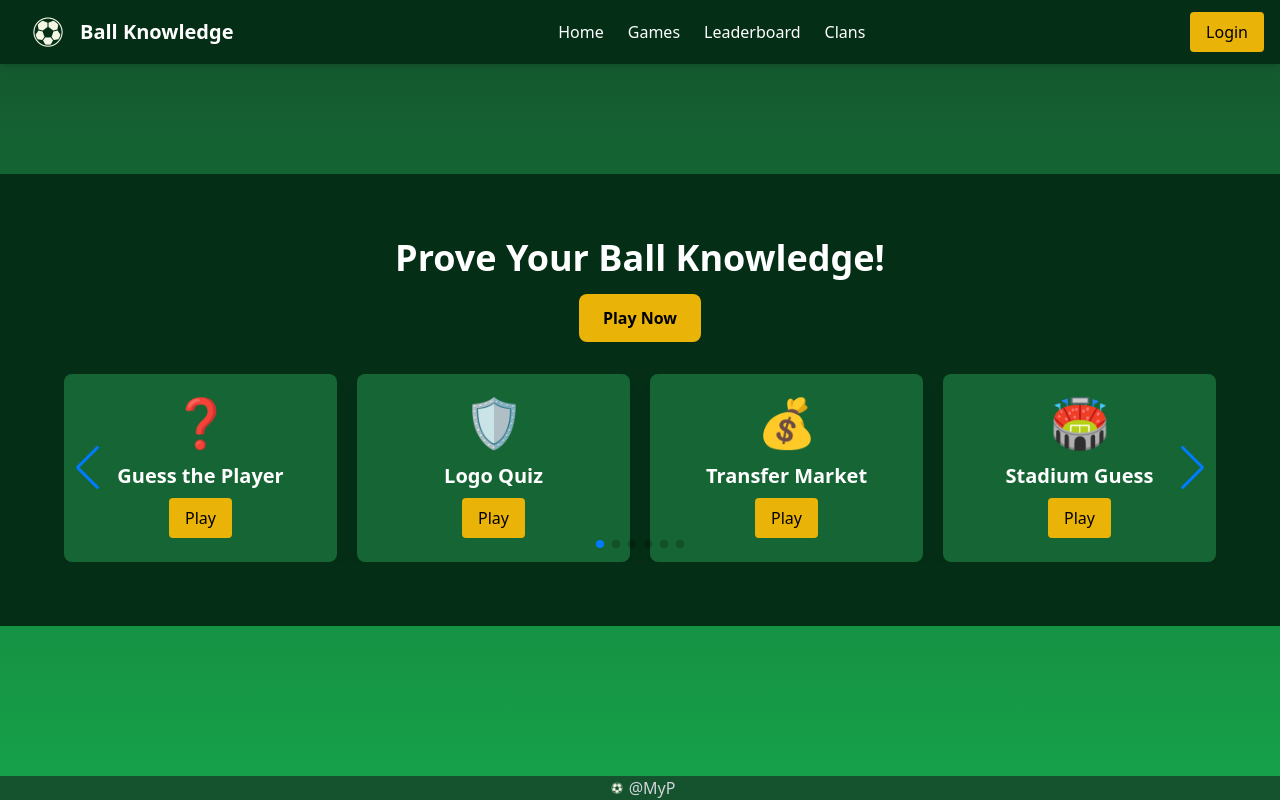
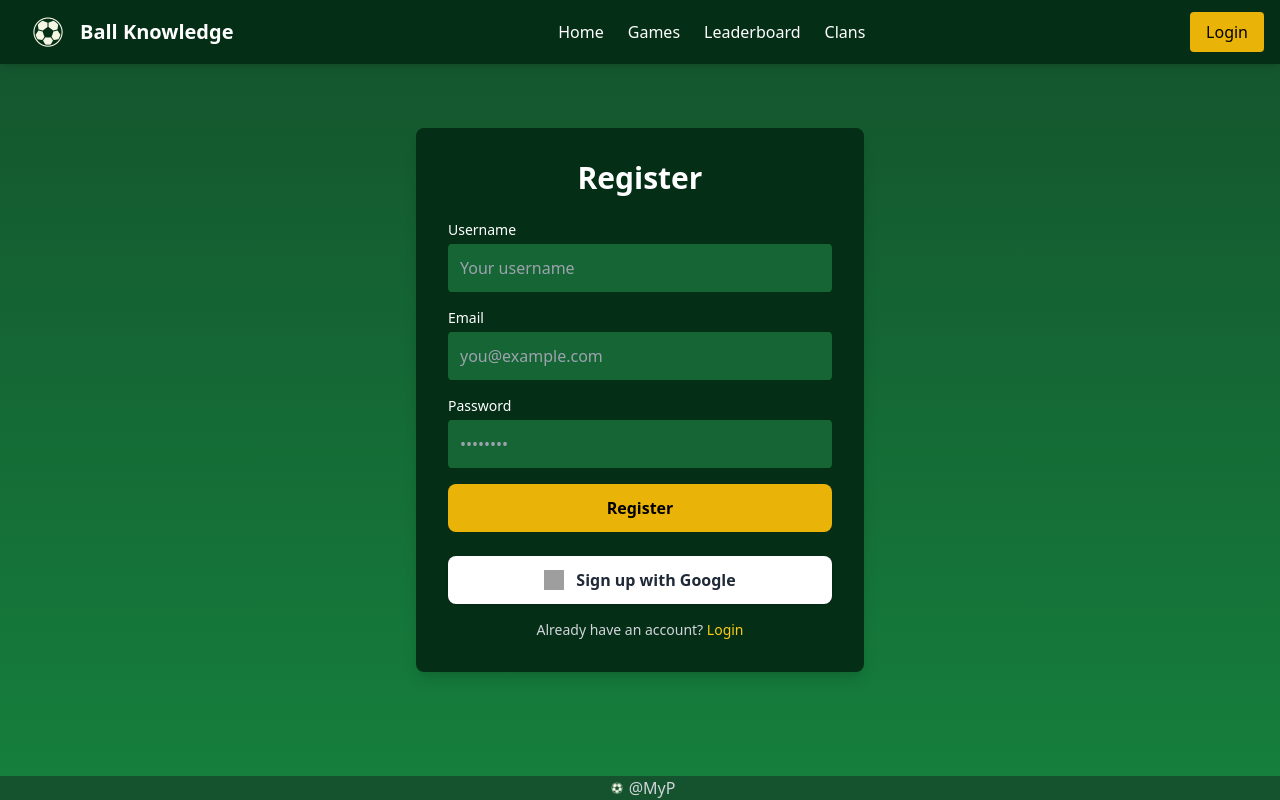
Before and after one commit to MyP99999/BallKnowledge-Frontend, a React (Create React App) app: page /register in a window 1280 px wide. Built offline with nearby package versions, Linux system fonts and the light colour scheme; grey boxes are pictures that could not be loaded.

Commit message:
login and register pages

```diff
--- a/package.json
+++ b/package.json
@@ -8,6 +8,7 @@
     "@testing-library/user-event": "^13.5.0",
     "react": "^18.3.1",
     "react-dom": "^18.3.1",
+    "react-router-dom": "^7.7.1",
     "react-scripts": "5.0.1",
     "swiper": "^11.2.10",
     "web-vitals": "^2.1.4"
--- a/src/App.js
+++ b/src/App.js
@@ -1,6 +1,9 @@
+import { Routes, Route } from "react-router-dom";
 import Footer from "./components/Footer";
 import Navbar from "./components/Navbar";
 import { LandingPage } from "./pages/LandingPage";
+import { LoginPage } from "./pages/LoginPage";
+import { RegisterPage } from "./pages/RegisterPage";
 
 function App() {
   return (
@@ -10,11 +13,19 @@ function App() {
         <Navbar />
       </div>
 
-      {/* Conținut: începe sub navbar */}
-      <div className="">
-        <LandingPage />
+      {/* Content under navbar */}
+      <div className="flex-grow">
+        <Routes>
+          <Route path="/" element={<LandingPage />} />
+          {/* <Route path="/games" element={<Games />} />
+          <Route path="/leaderboard" element={<Leaderboard />} />
+          <Route path="/clans" element={<Clans />} /> */}
+          <Route path="/login" element={<LoginPage />} />
+          <Route path="/register" element={<RegisterPage />} />
+        </Routes>
       </div>
 
+      {/* Footer fix */}
       <div className="fixed bottom-0 left-0 right-0 z-50">
         <Footer />
       </div>
--- a/src/components/Navbar.jsx
+++ b/src/components/Navbar.jsx
@@ -1,35 +1,48 @@
 import { useState } from "react";
+import { NavLink } from "react-router-dom";
 
 export default function Navbar() {
   const [isOpen, setIsOpen] = useState(false);
+
+  // Styles for active link
+  const linkClass = ({ isActive }) =>
+    `block hover:text-yellow-400 ${
+      isActive ? "text-yellow-400 font-bold" : "text-white"
+    }`;
 
   return (
     <nav className="bg-green-950 text-white w-full shadow-md">
       <div className="max-w-7xl mx-auto px-4 sm:px-2 lg:px-4">
         <div className="flex items-center justify-between h-16">
           {/* Logo */}
-          <div className="flex items-center">
-            <img
-              className="h-16 w-16"
-              src="/Ball.png"
-              alt="Logo"
-            />
+          <NavLink to="/" className="flex items-center hover:scale-105 transition duration-150">
+            <img className="h-16 w-16" src="/Ball.png" alt="Logo" />
             <span className="font-bold text-xl">Ball Knowledge</span>
-          </div>
+          </NavLink>
 
           {/* Desktop Menu */}
           <div className="hidden md:flex space-x-6">
-            <a href="/" className="hover:text-yellow-400">Home</a>
-            <a href="/games" className="hover:text-yellow-400">Games</a>
-            <a href="/leaderboard" className="hover:text-yellow-400">Leaderboard</a>
-            <a href="/clans" className="hover:text-yellow-400">Clans</a>
+            <NavLink to="/" className={linkClass}>
+              Home
+            </NavLink>
+            <NavLink to="/games" className={linkClass}>
+              Games
+            </NavLink>
+            <NavLink to="/leaderboard" className={linkClass}>
+              Leaderboard
+            </NavLink>
+            <NavLink to="/clans" className={linkClass}>
+              Clans
+            </NavLink>
           </div>
 
           {/* Login Button */}
           <div className="hidden md:flex">
-            <button className="bg-yellow-500 text-black px-4 py-2 rounded hover:bg-yellow-600 transition">
-              Login
-            </button>
+            <NavLink to="/login">
+              <button className="bg-yellow-500 text-black px-4 py-2 rounded hover:bg-yellow-600 transition">
+                Login
+              </button>
+            </NavLink>
           </div>
 
           {/* Mobile menu button */}
@@ -46,14 +59,40 @@ export default function Navbar() {
 
       {/* Mobile Dropdown */}
       {isOpen && (
-        <div className="md:hidden bg-green-900 px-4 pb-4 space-y-2">
-          <a href="/" className="block hover:text-yellow-400">Home</a>
-          <a href="/games" className="block hover:text-yellow-400">Games</a>
-          <a href="/leaderboard" className="block hover:text-yellow-400">Leaderboard</a>
-          <a href="/clans" className="block hover:text-yellow-400">Clans</a>
-          <button className="w-full bg-yellow-500 text-black px-4 py-2 rounded hover:bg-yellow-600 transition">
-            Login
-          </button>
+        <div className="md:hidden h-screen bg-green-800 text-2xl space-y-2 flex flex-col justify-center items-center">
+          <NavLink
+            to="/"
+            className={linkClass}
+            onClick={() => setIsOpen(false)}
+          >
+            Home
+          </NavLink>
+          <NavLink
+            to="/games"
+            className={linkClass}
+            onClick={() => setIsOpen(false)}
+          >
+            Games
+          </NavLink>
+          <NavLink
+            to="/leaderboard"
+            className={linkClass}
+            onClick={() => setIsOpen(false)}
+          >
+            Leaderboard
+          </NavLink>
+          <NavLink
+            to="/clans"
+            className={linkClass}
+            onClick={() => setIsOpen(false)}
+          >
+            Clans
+          </NavLink>
+          <NavLink to="/login" onClick={() => setIsOpen(false)}>
+            <button className="w-full bg-yellow-500 text-black mt-1 px-4 py-2 rounded hover:bg-yellow-600 transition">
+              Login
+            </button>
+          </NavLink>
         </div>
       )}
     </nav>
--- a/src/index.js
+++ b/src/index.js
@@ -2,10 +2,13 @@ import React from 'react';
 import ReactDOM from 'react-dom/client';
 import './index.css';
 import App from './App';
+import { BrowserRouter } from 'react-router-dom';
 
 const root = ReactDOM.createRoot(document.getElementById('root'));
 root.render(
   <React.StrictMode>
-    <App />
+    <BrowserRouter>
+      <App />
+    </BrowserRouter>
   </React.StrictMode>
 );
--- a/src/pages/LandingPage.jsx
+++ b/src/pages/LandingPage.jsx
@@ -1,3 +1,4 @@
+import { useRef } from "react";
 import { Swiper, SwiperSlide } from "swiper/react";
 import { Navigation, Pagination } from "swiper/modules";
 import "swiper/css";
@@ -14,48 +15,75 @@ export const LandingPage = () => {
     { name: "Match Timeline", icon: "⏱️" },
   ];
 
+  // Refs for custom buttons
+  const prevRef = useRef(null);
+  const nextRef = useRef(null);
+
   return (
     <div className="bg-gradient-to-b from-green-900 to-green-600 min-h-screen flex flex-col items-center justify-center">
       {/* Hero Section */}
-      <div className="bg-green-950 flex flex-col items-center justify-center p-16 wf">
-        <h2 className="text-4xl font-bold text-white text-center mb-4">
+      <div className="bg-green-950 flex flex-col items-center justify-center p-8 sm:p-12 md:p-16 w-2/3 relative rounded-lg">
+        <h2 className="text-3xl sm:text-4xl md:text-5xl font-bold text-white text-center mb-4 px-4">
           Prove Your Ball Knowledge!
         </h2>
-        <button className="bg-yellow-500 text-black px-6 py-3 rounded-lg font-semibold hover:bg-yellow-600 transition mb-8">
+        <button className="bg-yellow-500 text-black px-4 sm:px-6 py-2 sm:py-3 rounded-lg font-semibold hover:bg-yellow-600 transition mb-8 text-sm sm:text-base md:text-lg">
           Play Now
         </button>
 
         {/* Games Slider */}
-        <div className="w-full max-w-6xl">
+        <div className="w-full max-w-6xl relative">
           <Swiper
             modules={[Navigation, Pagination]}
-            navigation
             pagination={{ clickable: true }}
             loop={true}
-            spaceBetween={20}
+            spaceBetween={16}
             breakpoints={{
               320: { slidesPerView: 1 },
               640: { slidesPerView: 2 },
+              768: { slidesPerView: 3 },
               1024: { slidesPerView: 4 },
             }}
-            className="pb-8"
+            className="pb-12"
+            onBeforeInit={(swiper) => {
+              // Connect custom buttons
+              swiper.params.navigation.prevEl = prevRef.current;
+              swiper.params.navigation.nextEl = nextRef.current;
+            }}
+            navigation={{
+              prevEl: prevRef.current,
+              nextEl: nextRef.current,
+            }}
           >
             {games.map((game, idx) => (
               <SwiperSlide key={idx}>
-                <div className="bg-green-800 shadow-lg rounded-lg p-6 text-center hover:shadow-2xl transition transform hover:scale-105">
-                  <div className="text-5xl mb-4 text-yellow-400">
+                <div className="bg-green-800 shadow-lg rounded-lg pb-8 p-4 sm:p-6 text-center hover:shadow-2xl transition transform hover:scale-105">
+                  <div className="text-4xl sm:text-5xl mb-4 text-yellow-400">
                     {game.icon}
                   </div>
-                  <h3 className="text-xl font-semibold text-white mb-2">
+                  <h3 className="text-lg sm:text-xl font-semibold text-white mb-2">
                     {game.name}
                   </h3>
-                  <button className="bg-yellow-500 text-black px-4 py-2 rounded hover:bg-yellow-600 transition">
+                  <button className="bg-yellow-500 text-black px-3 sm:px-4 py-2 rounded hover:bg-yellow-600 transition text-sm sm:text-base">
                     Play
                   </button>
                 </div>
               </SwiperSlide>
             ))}
           </Swiper>
+
+          {/* Custom buttons */}
+          <button
+            ref={prevRef}
+            className="custom-prev absolute top-1/2 -left-16 transform -translate-y-1/2 bg-gradient-to-br from-yellow-400 to-yellow-600 hover:from-yellow-500 hover:to-yellow-700 text-black w-14 h-14 rounded-full shadow-xl flex items-center justify-center text-2xl font-bold transition hover:scale-110"
+          >
+            ‹
+          </button>
+          <button
+            ref={nextRef}
+            className="custom-next absolute top-1/2 -right-16 transform -translate-y-1/2 bg-gradient-to-br from-yellow-400 to-yellow-600 hover:from-yellow-500 hover:to-yellow-700 text-black w-14 h-14 rounded-full shadow-xl flex items-center justify-center text-2xl font-bold transition hover:scale-110"
+          >
+            ›
+          </button>
         </div>
       </div>
     </div>
--- /dev/null
+++ b/src/pages/LoginPage.jsx
@@ -0,0 +1,52 @@
+export const LoginPage = () => {
+  return (
+    <div className="bg-gradient-to-b from-green-900 to-green-700 min-h-screen flex items-center justify-center px-4">
+      <div className="bg-green-950 p-8 rounded-lg shadow-lg w-full max-w-md">
+        <h2 className="text-3xl font-bold text-white text-center mb-6">Login</h2>
+        <form className="space-y-4">
+          <div>
+            <label className="block text-white text-sm mb-1">Email</label>
+            <input
+              type="email"
+              className="w-full p-3 rounded bg-green-800 text-white focus:outline-none focus:ring-2 focus:ring-yellow-500"
+              placeholder="you@example.com"
+            />
+          </div>
+          <div>
+            <label className="block text-white text-sm mb-1">Password</label>
+            <input
+              type="password"
+              className="w-full p-3 rounded bg-green-800 text-white focus:outline-none focus:ring-2 focus:ring-yellow-500"
+              placeholder="••••••••"
+            />
+          </div>
+          <button
+            type="submit"
+            className="w-full bg-yellow-500 hover:bg-yellow-600 text-black font-semibold py-3 rounded-lg transition"
+          >
+            Login
+          </button>
+        </form>
+
+        {/* Google Login */}
+        <div className="mt-6">
+          <button className="w-full flex items-center justify-center space-x-3 bg-white text-gray-800 font-semibold py-3 rounded-lg shadow hover:bg-gray-100 transition">
+            <img
+              src="https://www.svgrepo.com/show/475656/google-color.svg"
+              alt="Google"
+              className="w-5 h-5"
+            />
+            <span>Login with Google</span>
+          </button>
+        </div>
+
+        <p className="text-center text-sm text-gray-300 mt-4">
+          Don’t have an account?{" "}
+          <a href="/register" className="text-yellow-400 hover:underline">
+            Register
+          </a>
+        </p>
+      </div>
+    </div>
+  );
+};
--- /dev/null
+++ b/src/pages/RegisterPage.jsx
@@ -0,0 +1,60 @@
+export const RegisterPage = () => {
+  return (
+    <div className="bg-gradient-to-b from-green-900 to-green-700 min-h-screen flex items-center justify-center px-4">
+      <div className="bg-green-950 p-8 rounded-lg shadow-lg w-full max-w-md">
+        <h2 className="text-3xl font-bold text-white text-center mb-6">Register</h2>
+        <form className="space-y-4">
+          <div>
+            <label className="block text-white text-sm mb-1">Username</label>
+            <input
+              type="text"
+              className="w-full p-3 rounded bg-green-800 text-white focus:outline-none focus:ring-2 focus:ring-yellow-500"
+              placeholder="Your username"
+            />
+          </div>
+          <div>
+            <label className="block text-white text-sm mb-1">Email</label>
+            <input
+              type="email"
+              className="w-full p-3 rounded bg-green-800 text-white focus:outline-none focus:ring-2 focus:ring-yellow-500"
+              placeholder="you@example.com"
+            />
+          </div>
+          <div>
+            <label className="block text-white text-sm mb-1">Password</label>
+            <input
+              type="password"
+              className="w-full p-3 rounded bg-green-800 text-white focus:outline-none focus:ring-2 focus:ring-yellow-500"
+              placeholder="••••••••"
+            />
+          </div>
+          <button
+            type="submit"
+            className="w-full bg-yellow-500 hover:bg-yellow-600 text-black font-semibold py-3 rounded-lg transition"
+          >
+            Register
+          </button>
+        </form>
+
+        {/* Google Register */}
+        <div className="mt-6">
+          <button className="w-full flex items-center justify-center space-x-3 bg-white text-gray-800 font-semibold py-3 rounded-lg shadow hover:bg-gray-100 transition">
+            <img
+              src="https://www.svgrepo.com/show/475656/google-color.svg"
+              alt="Google"
+              className="w-5 h-5"
+            />
+            <span>Sign up with Google</span>
+          </button>
+        </div>
+
+        <p className="text-center text-sm text-gray-300 mt-4">
+          Already have an account?{" "}
+          <a href="/login" className="text-yellow-400 hover:underline">
+            Login
+          </a>
+        </p>
+      </div>
+    </div>
+  );
+};
```
Also changed, not shown: src/index.css (+15 -0 lines), 1 other file (tests, documents, lock files or other folders).
